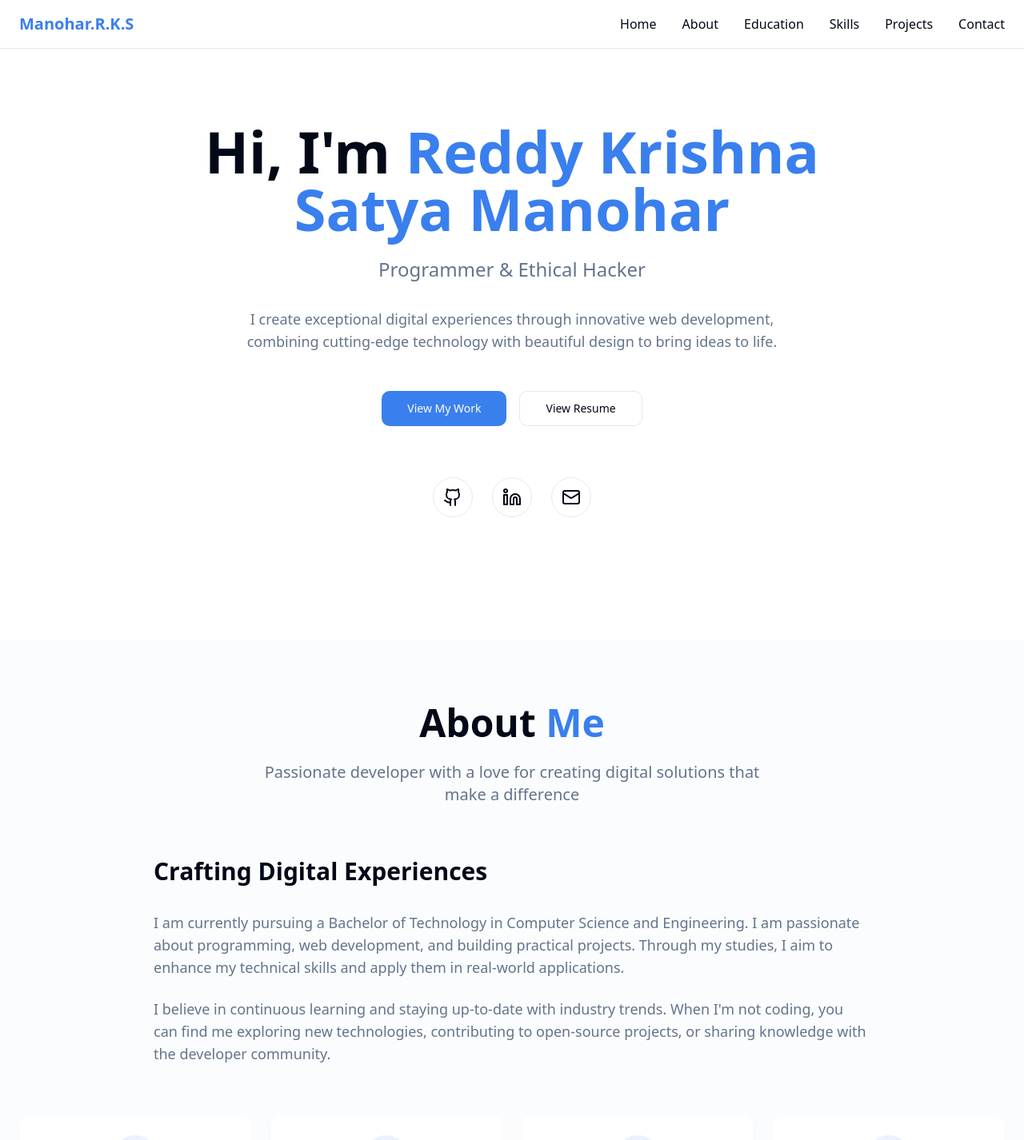
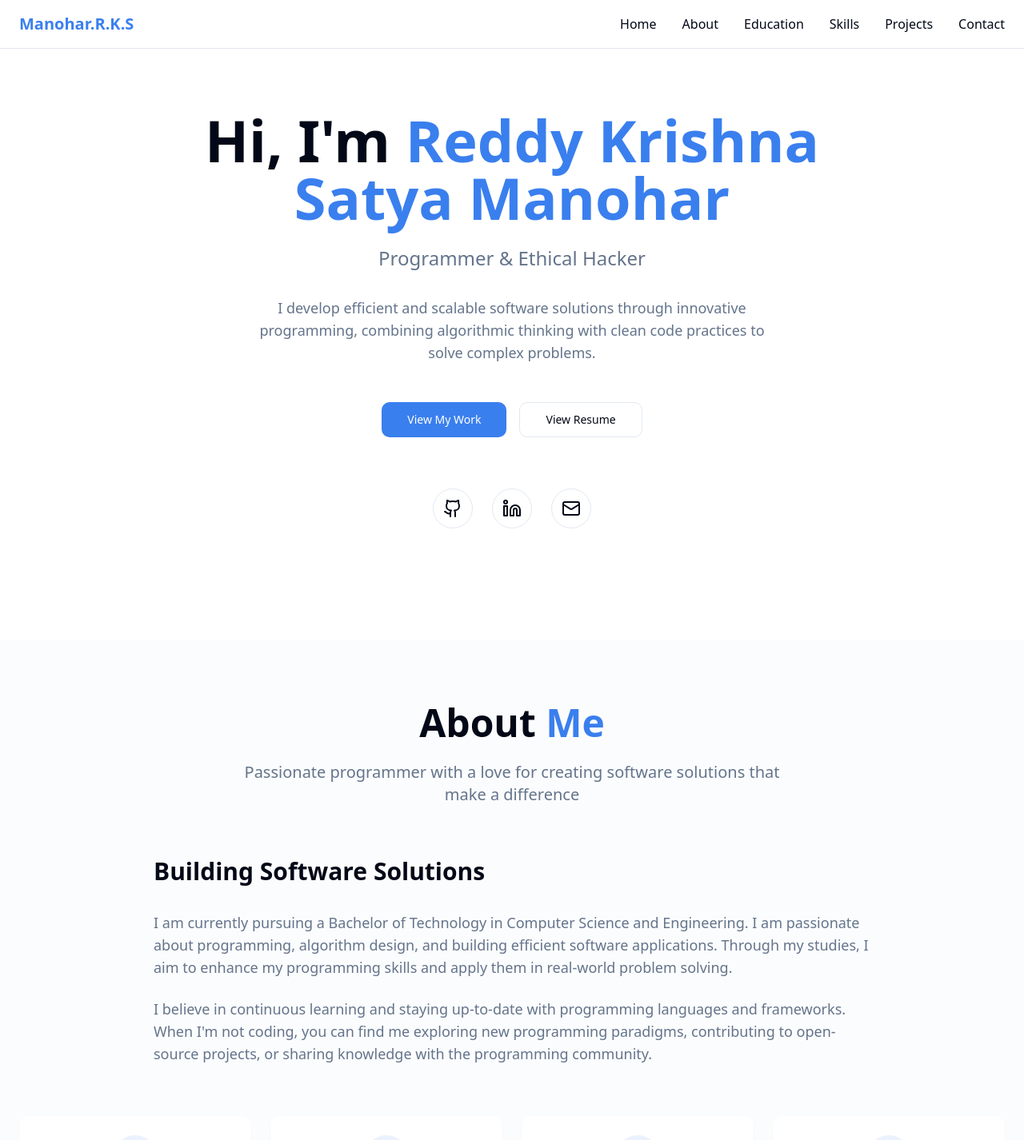
Before and after one commit to Manohar-rks/portfolio-project, a React (Vite) app: page / in a window 1280 px wide. Shown: the top 1426 px of the page at 80% size. Built offline with nearby package versions, Linux system fonts and the light colour scheme; the HTML template or start-up script is replaced by a standard one.

Commit message:
Update sentences to programmer

```diff
--- a/src/components/About.tsx
+++ b/src/components/About.tsx
@@ -25,22 +25,22 @@ const About = () => {
             About <span className="text-primary">Me</span>
           </h2>
           <p className="text-xl text-muted-foreground max-w-2xl mx-auto">
-            Passionate developer with a love for creating digital solutions that make a difference
+            Passionate programmer with a love for creating software solutions that make a difference
           </p>
         </div>
 
         <div className="max-w-4xl mx-auto mb-16">
-          <h3 className="text-3xl font-bold mb-8">Crafting Digital Experiences</h3>
+          <h3 className="text-3xl font-bold mb-8">Building Software Solutions</h3>
           <div className="space-y-6 text-lg text-muted-foreground">
             <p>
               I am currently pursuing a Bachelor of Technology in Computer Science and Engineering.
-              I am passionate about programming, web development, and building practical projects.
-              Through my studies, I aim to enhance my technical skills and apply them in real-world applications.
+              I am passionate about programming, algorithm design, and building efficient software applications.
+              Through my studies, I aim to enhance my programming skills and apply them in real-world problem solving.
             </p>
             <p>
-              I believe in continuous learning and staying up-to-date with industry trends. When I'm not coding,
-              you can find me exploring new technologies, contributing to open-source projects, or sharing
-              knowledge with the developer community.
+              I believe in continuous learning and staying up-to-date with programming languages and frameworks. When I'm not coding,
+              you can find me exploring new programming paradigms, contributing to open-source projects, or sharing
+              knowledge with the programming community.
             </p>
           </div>
         </div>
--- a/src/components/Hero.tsx
+++ b/src/components/Hero.tsx
@@ -19,8 +19,8 @@ const Hero = () => {
             Programmer & Ethical Hacker
           </p>
           <p className="text-lg text-muted-foreground mb-12 max-w-2xl mx-auto">
-            I create exceptional digital experiences through innovative web development,
-            combining cutting-edge technology with beautiful design to bring ideas to life.
+            I develop efficient and scalable software solutions through innovative programming,
+            combining algorithmic thinking with clean code practices to solve complex problems.
           </p>
           <div className="flex flex-col sm:flex-row gap-4 justify-center mb-16">
             <Button
--- a/src/components/Skills.tsx
+++ b/src/components/Skills.tsx
@@ -44,7 +44,7 @@ const Skills = () => {
             My <span className="text-primary">Skills</span>
           </h2>
           <p className="text-xl text-muted-foreground max-w-2xl mx-auto">
-            Technologies and tools I use to bring ideas to life
+            Programming languages and tools I use to build software solutions
           </p>
         </div>
 
```
